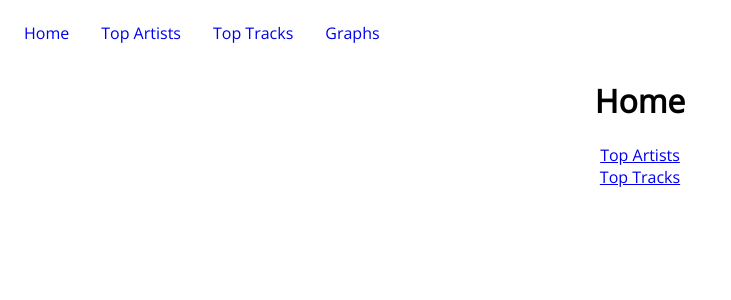
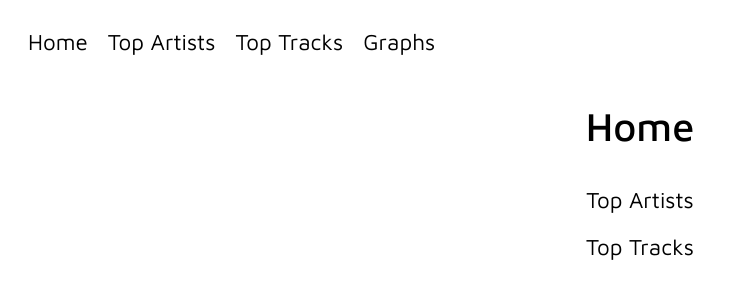
Before and after one commit to moahmed0987/tune-tracklist, a Flask app: page / in a window 1280 px wide. Shown: the top 300 px of the page, without its empty margins (0-731 px from the left). Run offline with Flask 3, Linux system fonts and the light colour scheme.

Commit message:
change nav-bar style. change body font. change home link style.

```diff
--- a/spotify_site/static/script.js
+++ b/spotify_site/static/script.js
@@ -1,8 +1,8 @@
 function nav_bar_responsive() {
-    var x = document.querySelector(".nav-bar")
-    if (x.className === "nav-bar") {
+    var x = document.querySelector(".nav-list")
+    if (x.className === "nav-list") {
         x.className += " responsive";
     } else {
-        x.className = "nav-bar";
+        x.className = "nav-list";
     }
 }
--- a/spotify_site/static/style.css
+++ b/spotify_site/static/style.css
@@ -1,54 +1,82 @@
-@import url('https://fonts.googleapis.com/css2?family=Open+Sans&display=swap');
+@import url('https://fonts.googleapis.com/css2?family=Maven+Pro:wght@400;500;600;700&display=swap');
 @import url('https://cdnjs.cloudflare.com/ajax/libs/font-awesome/4.7.0/css/font-awesome.min.css');
 body {
-    font-family: 'Open Sans', sans-serif;
+    font-family: 'Maven Pro', sans-serif;
     text-align: center;
+    font-size: 20px;
 }
-.base-nav{
+
+h1 {
+    font-weight: 500;
+}
+.nav-bar {
     display: flex;
     justify-content: space-between;
+    padding: 0px 10px;
 }
 
-.nav-bar {
+.nav-list {
     display: flex;
     flex-direction: row;
     list-style-type: none;
     margin: 0;
-    padding: 0;
+    padding: 10px 0px;
+    width: 100%;
     overflow: hidden;
+    /* justify-content: center; */
+    transition: transform 1s ease-out;
 }
 
-.base-nav-item {
+.nav-item {
     float: left;
 }
 
-.nav-item-link {
+.link {
     display: block;
     text-decoration: none;
+    color: black;
+    font-size: 1.4rem;
+    position: relative;
+    padding: 10px;
+}
+
+.link:after {
+    position: absolute;
+    bottom: 0;
+    left: 0;
+    right: 0;
+    margin: auto;
+    width: 0%;
+    content: '.';
+    color: transparent;
+    background: black;
+    height: 1px;
+    transition: all .5s;
+}
+
+.link:hover:after {
+    width: 100%;
 }
 
 .hamburger-icon {
     display: none;
 
 }
-
-.btn {
-    padding: 14px 16px;
-}
-
-.btn:hover {
-    background-color: #aaa;
-    transition: background-color 250ms linear;
-}
-
 .time-period-selector {
     display: flex;
     justify-content: center;
 }
 
-.home-button-container {
+.home-container {
+    display: flex;
+    justify-content: center;
+}
+
+.home-list {
     display: flex;
     flex-direction: column;
+    width: fit-content;
+    list-style-type: none;
 }
 
 .top-data-img {
@@ -89,19 +117,19 @@ body {
 
 
 @media screen and (max-width: 600px) {
-    .nav-bar .base-nav-item:not(:first-child) {
+    .nav-list .nav-item:not(:first-child) {
         display: none;
     }
     .hamburger-icon {
         float: right;
         display: block;
     }
-    .nav-bar.responsive {
+    .nav-list.responsive {
         display: flex;
         flex-direction: column;
         width: 100%;
     }
-    .nav-bar.responsive .base-nav-item {
+    .nav-list.responsive .nav-item {
         display: list-item;
     }
 }
--- a/spotify_site/templates/base.html
+++ b/spotify_site/templates/base.html
@@ -11,23 +11,23 @@
 
 <body>
 
-    <nav class="base-nav">
-        <ul class="nav-bar">
-            <li class="base-nav-item">
-                <a href="{{ url_for('home') }}" class="btn nav-item-link">Home</a>
+    <nav class="nav-bar">
+        <ul class="nav-list">
+            <li class="nav-item">
+                <a href="{{ url_for('home') }}" class="btn link">Home</a>
             </li>
-            <li class="base-nav-item">
-                <a href="{{ url_for('top_artists_default') }}" class="btn nav-item-link">Top Artists</a>
+            <li class="nav-item">
+                <a href="{{ url_for('top_artists_default') }}" class="btn link">Top Artists</a>
             </li>
-            <li class="base-nav-item">
-                <a href="{{ url_for('top_tracks_default') }}" class="btn nav-item-link">Top Tracks</a>
+            <li class="nav-item">
+                <a href="{{ url_for('top_tracks_default') }}" class="btn link">Top Tracks</a>
             </li>
-            <li class="base-nav-item">
-                <a href="{{ url_for('graphs') }}" class="btn nav-item-link">Graphs</a>
+            <li class="nav-item">
+                <a href="{{ url_for('graphs') }}" class="btn link">Graphs</a>
             </li>
         </ul>
         <li class="hamburger-icon">
-            <a href="javascript:void(0);" class="icon btn nav-item-link" onclick="nav_bar_responsive()">
+            <a href="javascript:void(0);" class="icon btn link" onclick="nav_bar_responsive()">
                 <i class="fa fa-bars"></i>
             </a>
         </li>
--- a/spotify_site/templates/home.html
+++ b/spotify_site/templates/home.html
@@ -1,8 +1,14 @@
 {% extends "base.html" %}
 {% block content %}
     <h1>Home</h1>
-    <div class="home-button-container">
-        <a class="button" href="{{ url_for('top_artists_default') }}">Top Artists</a>
-        <a class="button" href="{{ url_for('top_tracks_default') }}">Top Tracks</a>
+    <div class="home-container">
+        <div class="home-list">
+            <li class="nav-item">
+                <a class="link" href="{{ url_for('top_artists_default') }}">Top Artists</a>
+            </li>
+            <li class="nav-item">
+                <a class="link" href="{{ url_for('top_tracks_default') }}">Top Tracks</a>
+            </li>
+        </div>
     </div>
 {% endblock content %}
```
